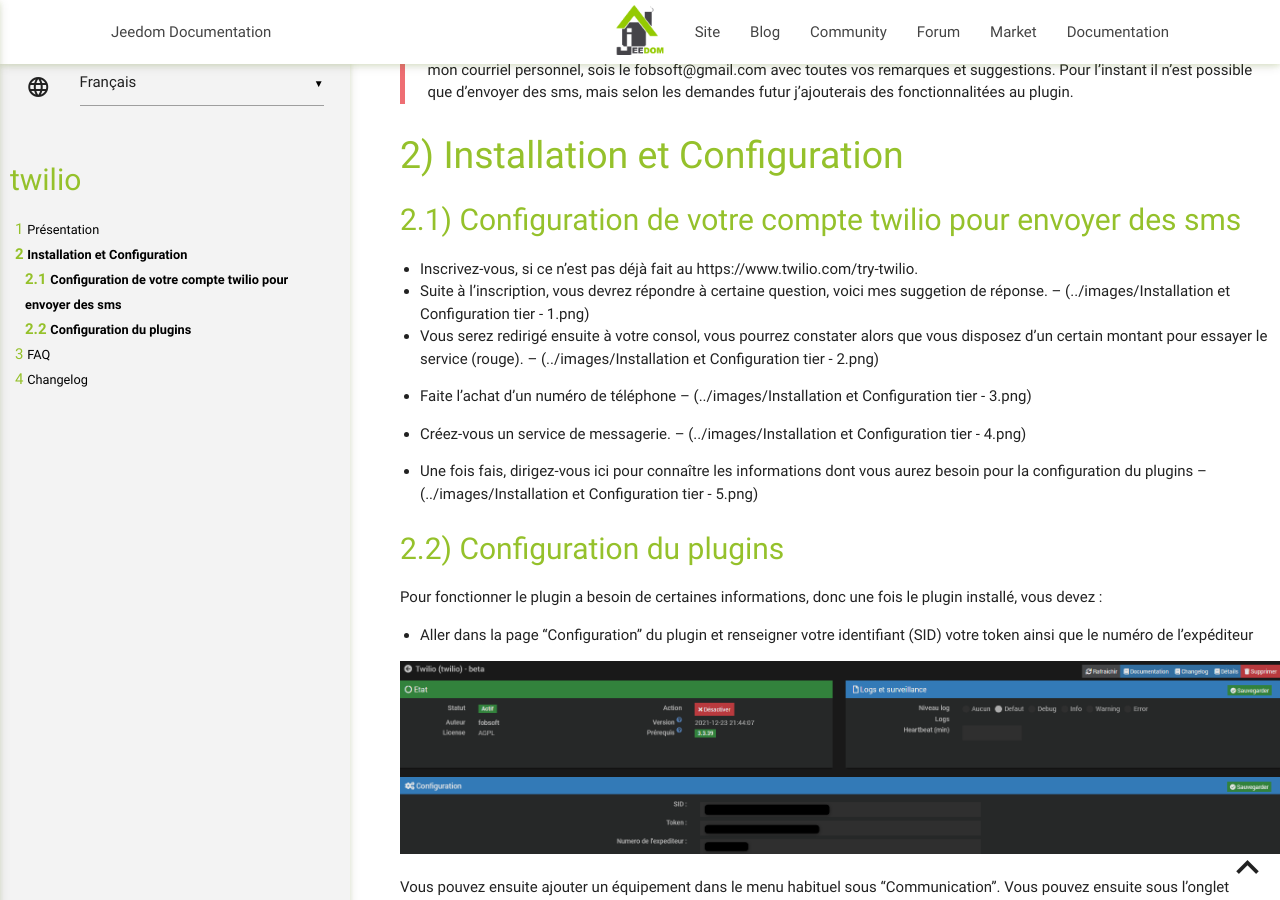
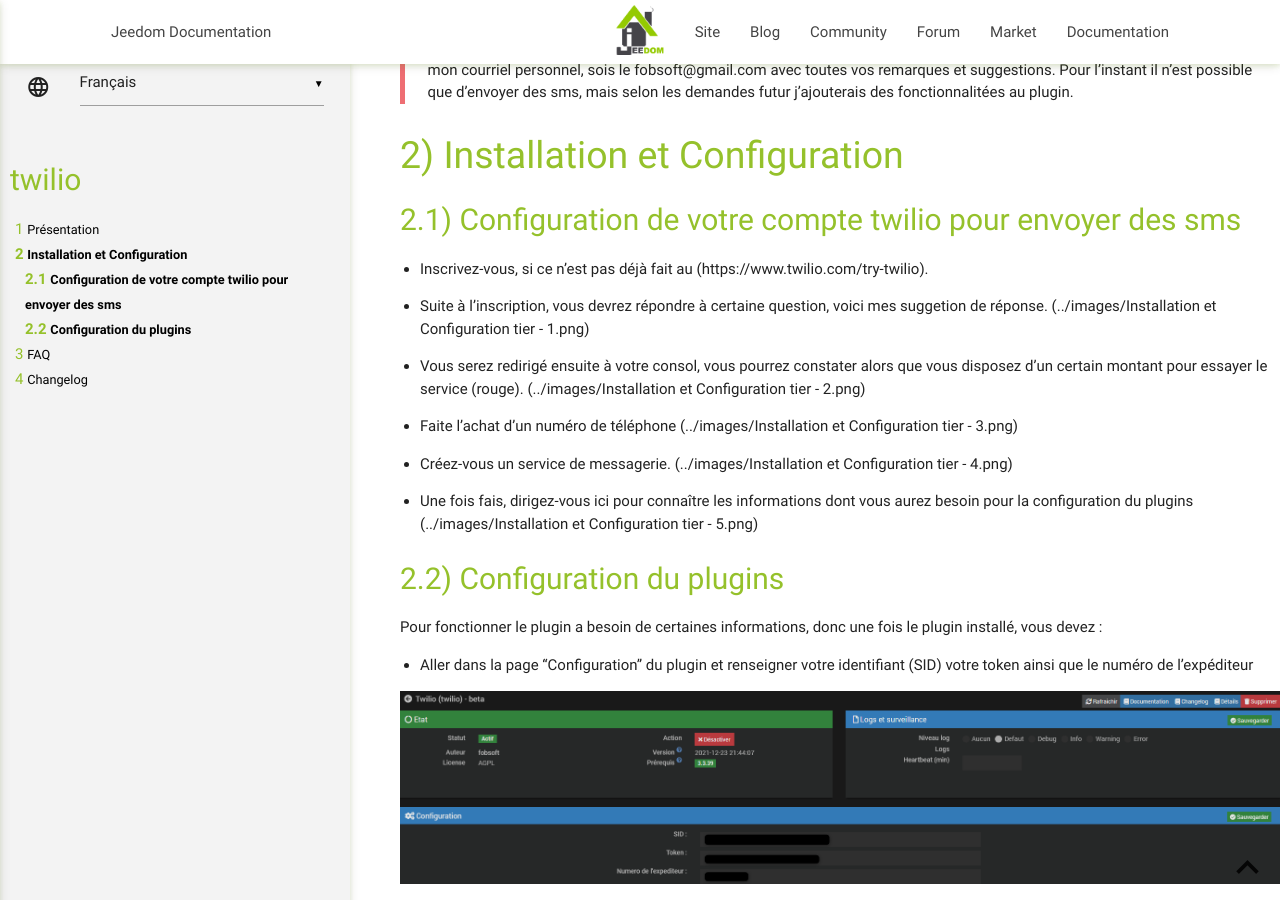
Before and after one commit to fobsoft/jeedom-plugins-documentation, a Jekyll site: the page built from twilio/fr_FR/index.md, in a window 1280 px wide and 900 px high, scrolled down 408 px. Built offline with Jekyll 4.4.1, drawn with Linux system fonts in a browser that asks for light colours.

```diff
--- a/twilio/fr_FR/index.md
+++ b/twilio/fr_FR/index.md
@@ -21,19 +21,22 @@ Lorsque vous êtes prêt à déployer des canaux additionnels, utilisez la même
 # Installation et Configuration
 
 ## Configuration de votre compte twilio pour envoyer des sms
-- Inscrivez-vous, si ce n'est pas déjà fait au https://www.twilio.com/try-twilio.
-- Suite à l'inscription, vous devrez répondre à certaine question, voici mes suggetion de réponse.
--- (../images/Installation et Configuration tier - 1.png)
-- Vous serez redirigé ensuite à votre consol, vous pourrez constater alors que vous disposez d'un certain montant pour essayer le service (rouge).
--- (../images/Installation et Configuration tier - 2.png)
-- Faite l'achat d'un numéro de téléphone
--- (../images/Installation et Configuration tier - 3.png)
+* Inscrivez-vous, si ce n'est pas déjà fait au (https://www.twilio.com/try-twilio).
 
-- Créez-vous un service de messagerie.
--- (../images/Installation et Configuration tier - 4.png)
+* Suite à l'inscription, vous devrez répondre à certaine question, voici mes suggetion de réponse.
+(../images/Installation et Configuration tier - 1.png)
 
-- Une fois fais, dirigez-vous ici pour connaître les informations dont vous aurez besoin pour la configuration du plugins
--- (../images/Installation et Configuration tier - 5.png)
+* Vous serez redirigé ensuite à votre consol, vous pourrez constater alors que vous disposez d'un certain montant pour essayer le service (rouge).
+(../images/Installation et Configuration tier - 2.png)
+
+* Faite l'achat d'un numéro de téléphone
+(../images/Installation et Configuration tier - 3.png)
+
+* Créez-vous un service de messagerie.
+(../images/Installation et Configuration tier - 4.png)
+
+* Une fois fais, dirigez-vous ici pour connaître les informations dont vous aurez besoin pour la configuration du plugins
+(../images/Installation et Configuration tier - 5.png)
 
 ## Configuration du plugins
 Pour fonctionner le plugin a besoin de certaines informations, donc une fois le plugin installé, vous devez :
```
